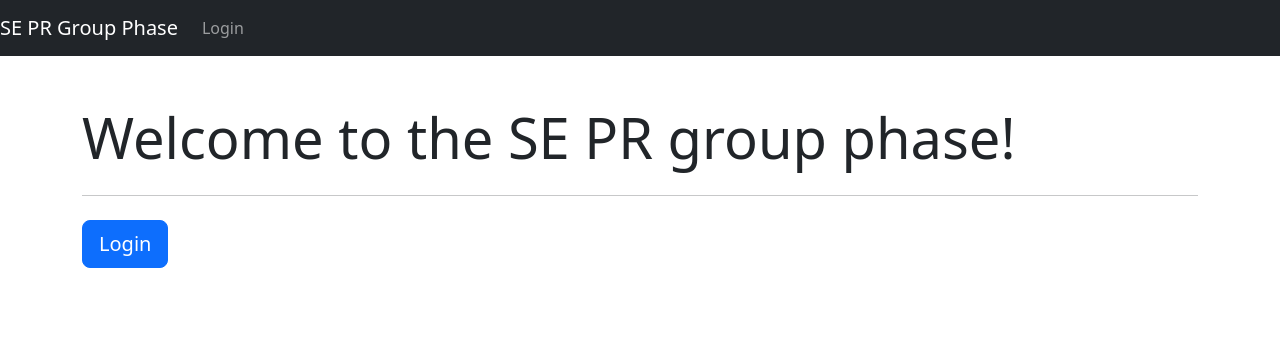
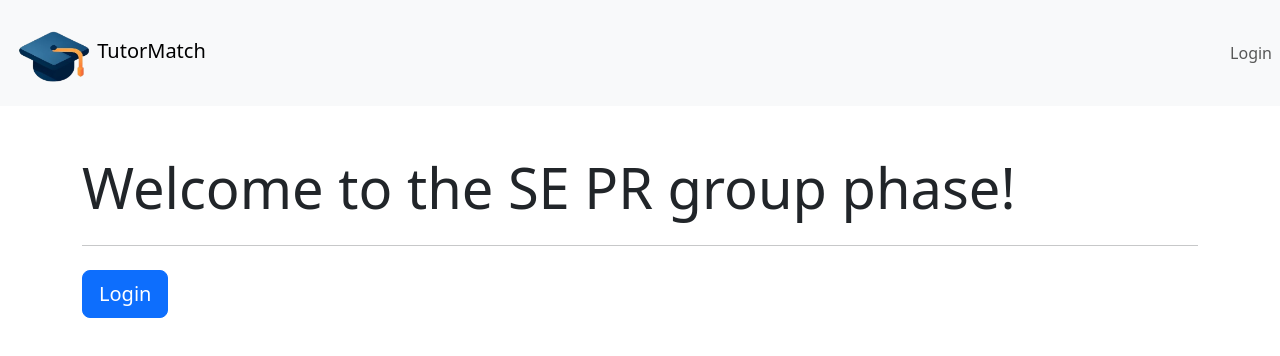
Before and after one commit to nikiblauer/tutormatch, an Angular app in the folder frontend/: page / in a window 1280 px wide. Shown: the top 356 px of the page. Built offline with nearby package versions, Linux system fonts and the light colour scheme.

Commit message:
feat: implement nice header. add Logo without bg

```diff
--- a/frontend/src/app/app.module.ts
+++ b/frontend/src/app/app.module.ts
@@ -13,6 +13,7 @@ import {MessageComponent} from './components/message/message.component';
 import {NgbModule} from '@ng-bootstrap/ng-bootstrap';
 import {httpInterceptorProviders} from './interceptors';
 import {MatchComponent} from "./components/match/match.component";
+import {NgOptimizedImage} from "@angular/common";
 
 @NgModule({
   declarations: [
@@ -31,6 +32,7 @@ import {MatchComponent} from "./components/match/match.component";
     HttpClientModule,
     NgbModule,
     FormsModule,
+    NgOptimizedImage,
   ],
   providers: [httpInterceptorProviders],
   bootstrap: [AppComponent]
--- a/frontend/src/app/components/header/header.component.html
+++ b/frontend/src/app/components/header/header.component.html
@@ -1,5 +1,10 @@
-<nav class="navbar navbar-expand-lg navbar-dark bg-dark ">
-  <a class="navbar-brand ml-lg-5" href="">SE PR Group Phase</a>
+<nav class="navbar navbar-expand-lg navbar-light bg-light">
+  <div class="container-fluid">
+    <a class="navbar-brand ml-lg-5" href="">
+      <img ngSrc="../../../assets/logo-removed-bg.png" alt="Logo image" width="80" height="80" class="d-inline-block">
+      TutorMatch
+    </a>
+  </div>
   <button class="navbar-toggler ml-5" type="button" data-toggle="collapse" data-target="#navbarSupportedContent"
           aria-controls="navbarSupportedContent" aria-expanded="false" aria-label="Toggle navigation">
     <span class="navbar-toggler-icon"></span>
@@ -8,7 +13,14 @@
   <div class="collapse navbar-collapse" id="navbarSupportedContent">
     <ul class="navbar-nav mr-auto">
       <li class="nav-item">
-        <a class="nav-link" *ngIf="authService.isLoggedIn()" routerLink="/message" routerLinkActive="active">Message</a>
+        <a class="nav-link text-truncate" *ngIf="authService.isLoggedIn()" routerLink="/myprofile"
+           routerLinkActive="active">My Profile</a>
+      </li>
+      <li class="nav-item">
+        <a class="nav-link" *ngIf="authService.isLoggedIn()" routerLink="/matches" routerLinkActive="active">Matches</a>
+      </li>
+      <li class="nav-item">
+        <a class="nav-link" *ngIf="authService.isLoggedIn()" routerLink="/chat" routerLinkActive="active">Chat</a>
       </li>
     </ul>
     <ul class="navbar-nav mr-5">
```
Also changed, not shown: frontend/src/assets/logo-removed-bg.png (added).
